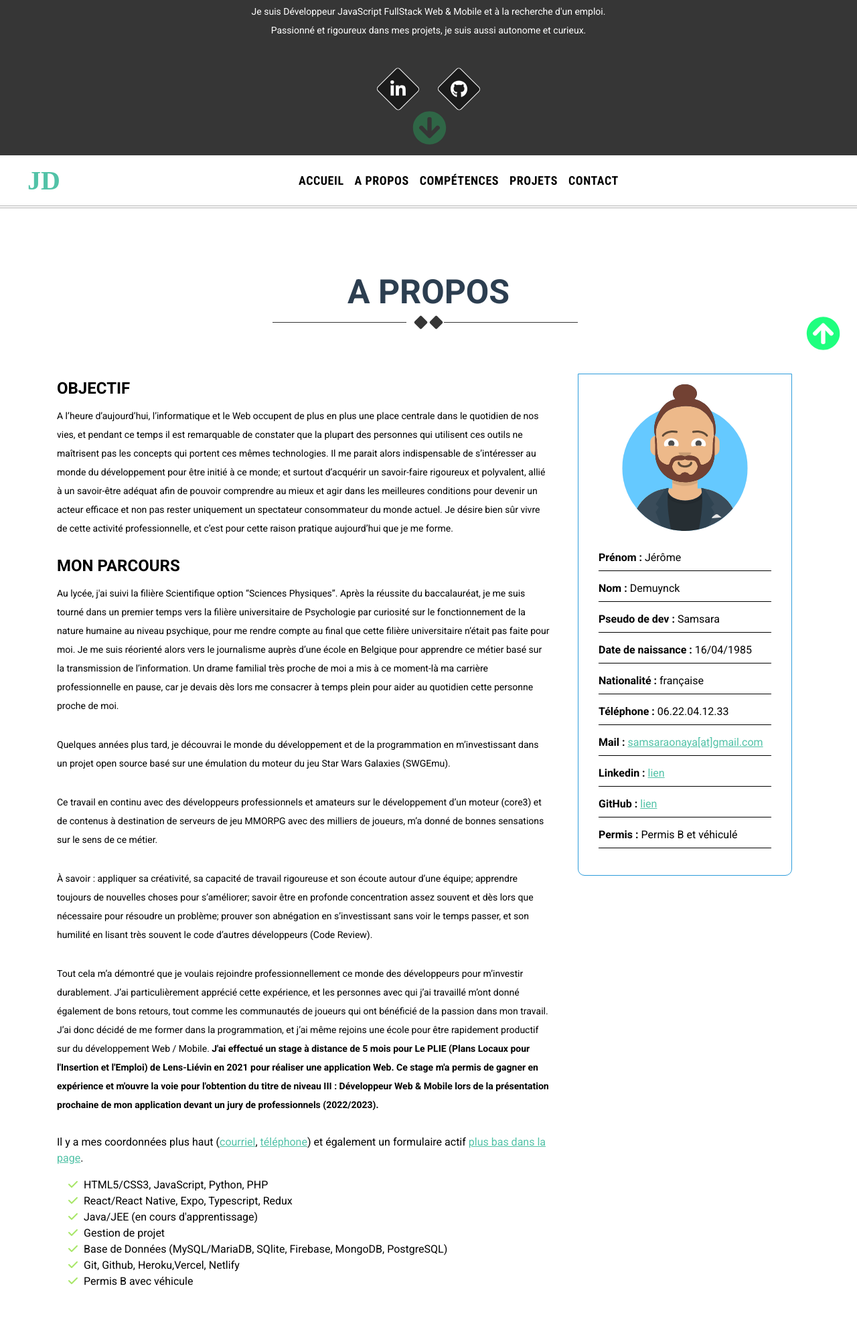
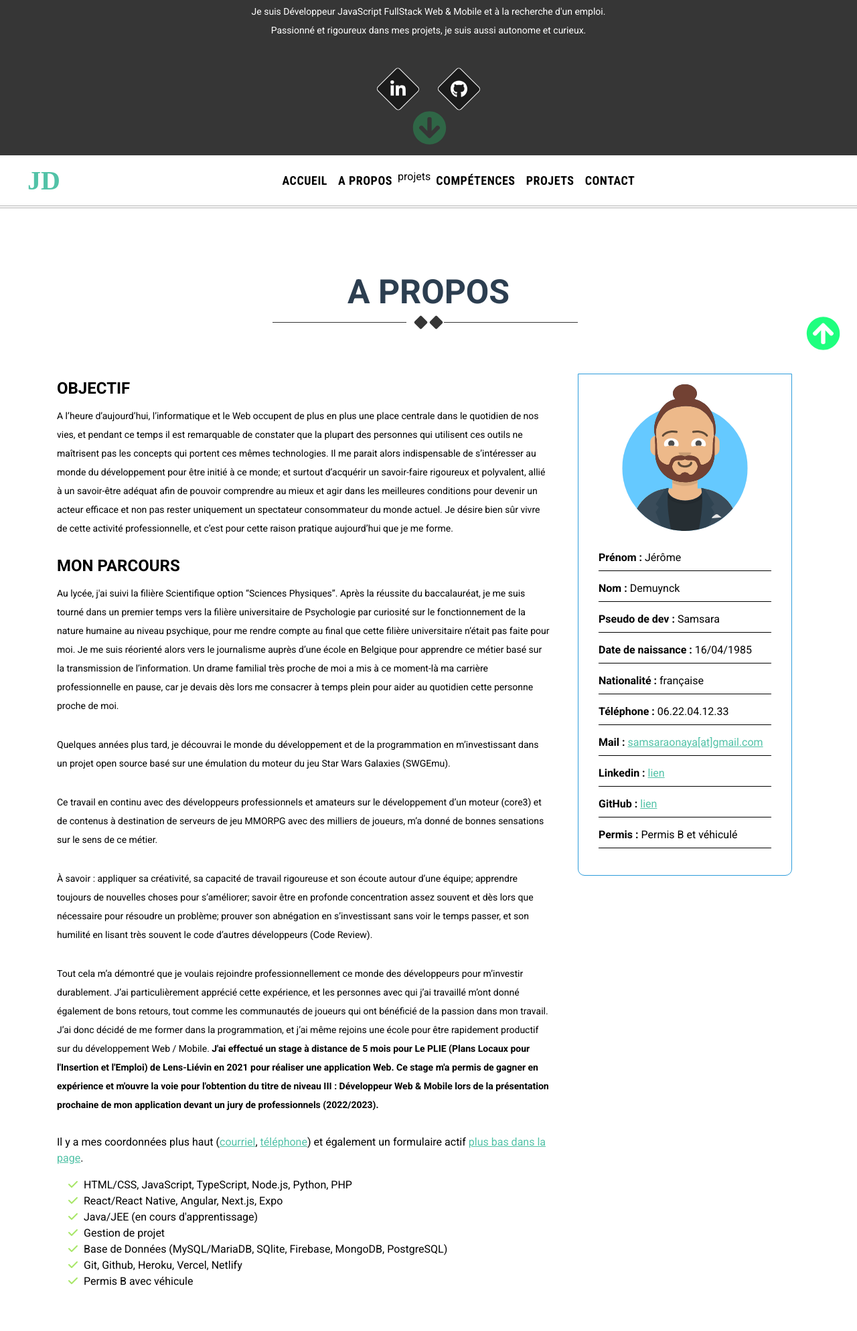
Before and after one commit to Samsara-GOG/portfolio, a website: page index.html in a window 1280 px wide. Shown: the part 271-2259 px from the top of the page at 67% size. Drawn offline with nearby package versions, Linux system fonts and the light colour scheme; files that its build step writes are made by us from their sources; a web font is replaced by a local one.

Commit message:
[Ajout]Technos

```diff
--- a/index.html
+++ b/index.html
@@ -4,7 +4,7 @@
     <meta charset="UTF-8">
     <meta name="viewport" content="width=device-width, initial-scale=1.0">
     <meta name="description" content="Je suis un dev pro javascript fullstack, je réalise des applis Web&Mobile. J'adore lire des livres de toutes disciplines et je suis autonome, rigoureux, passionné, curieux et persévérant dans mes projets">
-    <title id="accueil">Jérôme Demuynck - Développeur JavaScript Fullstack Web et Mobile</title>
+    <title id="accueil">Jérôme Demuynck - Développeur Fullstack JavaScript Web et Mobile</title>
     <link rel="preconnect" href="https://fonts.gstatic.com">
     <link href="https://fonts.googleapis.com/css2?family=Rasa:wght@700&family=Roboto+Condensed:wght@700&family=Roboto:wght@400;700&display=swap" rel="stylesheet">
     <link rel="stylesheet" href="https://cdnjs.cloudflare.com/ajax/libs/font-awesome/5.9.0/css/all.css">
@@ -44,8 +44,7 @@
                 </li>
                 <li class="nav-item">
                   <a class="nav-link" href="#apropos">A propos</a>
-                </li>
-                <li class="nav-item">
+                </li>projets
                   <a class="nav-link" href="#competences">Compétences</a>
                 </li>
                 <li class="nav-item">
@@ -100,21 +99,23 @@
 
               <p>Il y a mes coordonnées plus haut (<a class="aside__link" href="#coordonnees">courriel</a>, <a class="aside__link" href="#coordonnees">téléphone</a>) et également un formulaire actif <a class="aside__link" href="#formulaire">plus bas dans la page</a>.</p>
 
-              <ul class="fa-ul">
-                <li><span class="fa-li"><i class="fas fa-check" style="color: rgba(148, 225, 70, 0.82)"></i></span>HTML5/CSS3, JavaScript, Python, PHP</li>
-                  <li><span class="fa-li"><i class="fas fa-check" style="color: rgba(148, 225, 70, 0.82)"></i></span>React/React Native, Expo, Typescript, Redux</li>
+              <ul class="fa-ul" id="competences">
+                <li><span class="fa-li"><i class="fas fa-check" style="color: rgba(148, 225, 70, 0.82)"></i></span>HTML/CSS, JavaScript, TypeScript, Node.js, Python, PHP</li>
+                  <li><span class="fa-li"><i class="fas fa-check" style="color: rgba(148, 225, 70, 0.82)"></i></span>React/React Native, Angular, Next.js, Expo</li>
                 <li><span class="fa-li"><i class="fas fa-check" style="color: rgba(148, 225, 70, 0.82)"></i></span>Java/JEE (en cours d'apprentissage)</li>
                 <li><span class="fa-li"><i class="fas fa-check" style="color: rgba(148, 225, 70, 0.82)"></i></span>Gestion de projet</li>
                 <li><span class="fa-li"><i class="fas fa-check" style="color: rgba(148, 225, 70, 0.82)"></i></span>Base de Données (MySQL/MariaDB, SQlite, Firebase, MongoDB, PostgreSQL)</li>
-                <li><span class="fa-li"><i class="fas fa-check" style="color: rgba(148, 225, 70, 0.82)"></i></span>Git, Github, Heroku,Vercel, Netlify</li>
+                <li><span class="fa-li"><i class="fas fa-check" style="color: rgba(148, 225, 70, 0.82)"></i></span>Git, Github, Heroku, Vercel, Netlify</li>
                 <li><span class="fa-li"><i class="fas fa-check" style="color: rgba(148, 225, 70, 0.82)"></i></span>Permis B avec véhicule</li>
               </ul>
+
               <div class="text-align--center experience--top z-index__1">
                 <ul class="no-style">
                   <li><a class="btn-perso btn-perso__contactme" href="mailto:samsaraonaya@gmail.com"><i class="fas fa-paper-plane fa-lg"></i>Contactez-moi</a></li>
                   <li><a class="btn-perso btn-perso__cv" href="https://samsara.live/portfolio/files/CV_21-10-2022_Jerome_Demuynck.pdf" title="lien vers le CV en PDF"><i class="fas fa-eye fa-lg"></i>Visualisez mon CV</a></li>
                 </ul>
               </div>
+
             </article>
           </div>
         </div>
@@ -273,7 +274,7 @@ sécurité, création A à Z de thème enfant et de contenus</span></a>
 
         <article class="article text-align--center">
           <div class="container">
-              <h2 class="article__title--h2 marg__top--55">Projets</h2>
+              <h2 class="article__title--h2 marg__top--55" id="projets">Projets</h2>
               <div class="trim-sides--small marg__bottom--68">
                 <span class="cube cube__double cube__double--space"></span><span class="cube cube__double"></span>
               </div>
```
